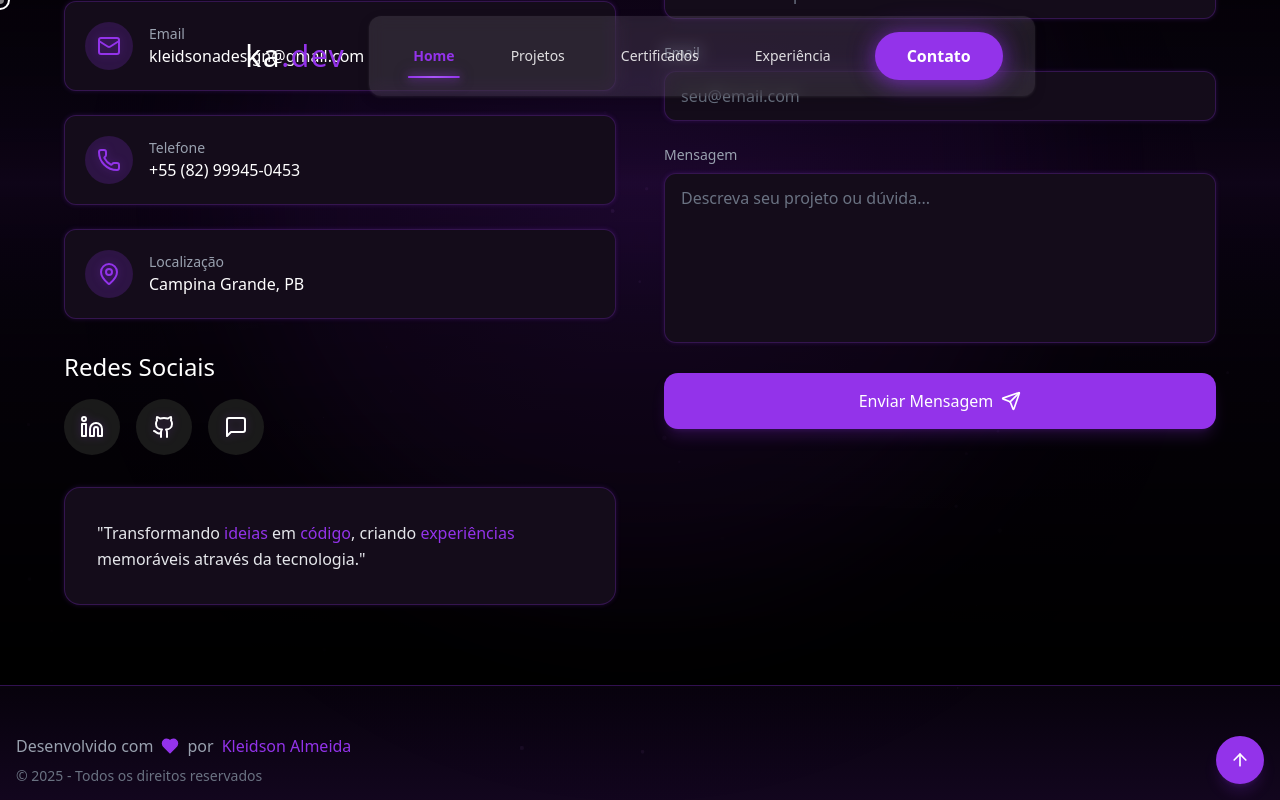
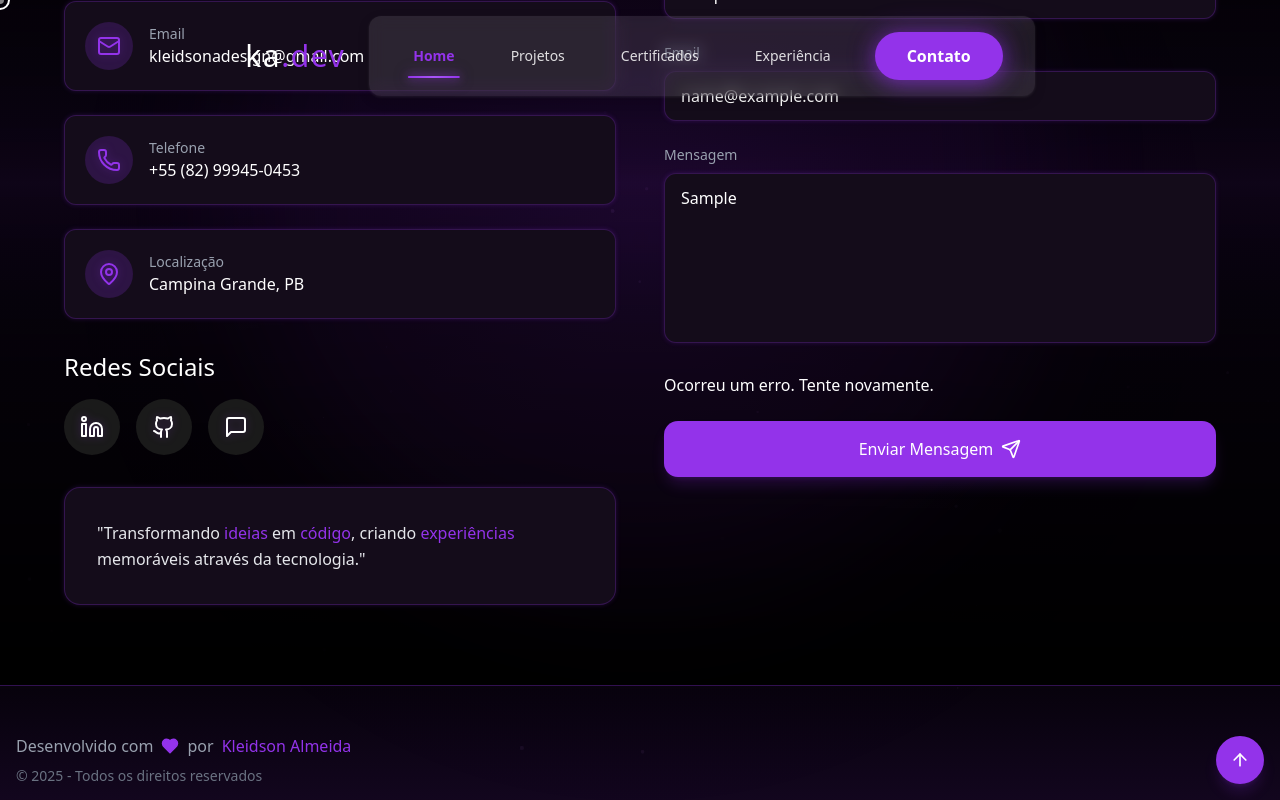
Before and after one commit to kleidsonadesign/ka.dev, a React (Vite) app: page / in a window 1280 px wide. Both pictures are taken after typing "Sample", "name@example.com", "Sample" into the empty fields and a click on the button "Enviar Mensagem". Shown: the part 6225-7025 px from the top of the page. Built offline with nearby package versions, Linux system fonts and the light colour scheme.

Commit message:
Update Contact.tsx

```diff
--- a/src/components/Contact.tsx
+++ b/src/components/Contact.tsx
@@ -1,22 +1,43 @@
-import { motion } from "motion/react";
+import { motion } from "framer-motion";
 import { Mail, Phone, MapPin, Send, Linkedin, Github, MessageSquare } from "lucide-react";
 import { useState } from "react";
 
 export function Contact() {
-  const [formData, setFormData] = useState({
-    name: "",
-    email: "",
-    message: "",
-  });
+  // Estado para controlar o status do envio (ocioso, enviando, sucesso, erro)
+  const [status, setStatus] = useState("idle");
 
-  const handleSubmit = (e: React.FormEvent) => {
+  const handleSubmit = async (e: React.FormEvent<HTMLFormElement>) => {
     e.preventDefault();
-    // Aqui você pode adicionar a lógica de envio do formulário
-    console.log("Form submitted:", formData);
-    alert("Mensagem enviada com sucesso! (Demo)");
-    setFormData({ name: "", email: "", message: "" });
+    setStatus("submitting"); // Atualiza o status para "enviando"
+
+    const form = e.target as HTMLFormElement;
+    const data = new FormData(form);
+
+    try {
+      // Usamos 'fetch' para enviar os dados para o endpoint do Formspree de forma assíncrona
+      const response = await fetch(form.action, {
+        method: form.method,
+        body: data,
+        headers: {
+          'Accept': 'application/json'
+        }
+      });
+
+      if (response.ok) {
+        setStatus("success"); // Se a resposta for OK, status de sucesso
+        form.reset(); // Limpa o formulário
+      } else {
+        // Se houver um problema na resposta (ex: erro no Formspree)
+        setStatus("error");
+      }
+    } catch (error) {
+      // Se houver um erro de rede (ex: sem internet)
+      console.error("Houve um erro ao enviar o formulário:", error);
+      setStatus("error");
+    }
   };
 
+  // Restante do seu código (sem alterações)
   const contactInfo = [
     {
       icon: Mail,
@@ -169,7 +190,13 @@ export function Contact() {
             viewport={{ once: true }}
             transition={{ duration: 0.6 }}
           >
-            <form onSubmit={handleSubmit} className="space-y-6">
+            {/* LINK ATUALIZADO ABAIXO */}
+            <form
+              action="https://formspree.io/f/mjkalqzo"
+              method="POST"
+              onSubmit={handleSubmit}
+              className="space-y-6"
+            >
               <motion.div
                 initial={{ opacity: 0, y: 20 }}
                 whileInView={{ opacity: 1, y: 0 }}
@@ -179,9 +206,8 @@ export function Contact() {
                 <label className="block text-sm text-gray-400 mb-2">Nome</label>
                 <input
                   type="text"
+                  name="name"
                   required
-                  value={formData.name}
-                  onChange={(e) => setFormData({ ...formData, name: e.target.value })}
                   className="w-full px-4 py-3 text-white placeholder-gray-500 focus:outline-none focus:ring-2 focus:ring-primary/50 transition-all"
                   style={{
                     backgroundColor: '#140C1A',
@@ -202,9 +228,8 @@ export function Contact() {
                 <label className="block text-sm text-gray-400 mb-2">Email</label>
                 <input
                   type="email"
+                  name="email"
                   required
-                  value={formData.email}
-                  onChange={(e) => setFormData({ ...formData, email: e.target.value })}
                   className="w-full px-4 py-3 text-white placeholder-gray-500 focus:outline-none focus:ring-2 focus:ring-primary/50 transition-all"
                   style={{
                     backgroundColor: '#140C1A',
@@ -224,9 +249,8 @@ export function Contact() {
               >
                 <label className="block text-sm text-gray-400 mb-2">Mensagem</label>
                 <textarea
+                  name="message"
                   required
-                  value={formData.message}
-                  onChange={(e) => setFormData({ ...formData, message: e.target.value })}
                   rows={6}
                   className="w-full px-4 py-3 text-white placeholder-gray-500 resize-none focus:outline-none focus:ring-2 focus:ring-primary/50 transition-all"
                   style={{
@@ -239,17 +263,22 @@ export function Contact() {
                 />
               </motion.div>
 
+              {/* Mensagens de Status */}
+              {status === "success" && <p className="text-green-400">Mensagem enviada com sucesso!</p>}
+              {status === "error" && <p className="text-red-400">Ocorreu um erro. Tente novamente.</p>}
+
               <motion.button
                 type="submit"
+                disabled={status === "submitting"} // Desabilita o botão durante o envio
                 initial={{ opacity: 0, y: 20 }}
                 whileInView={{ opacity: 1, y: 0 }}
                 viewport={{ once: true }}
                 transition={{ delay: 0.5 }}
                 whileHover={{ y: -3 }}
                 whileTap={{ scale: 0.95 }}
-                className="w-full px-8 py-4 bg-primary hover:bg-accent text-white rounded-xl transition-all shadow-lg shadow-primary/20 hover:shadow-[0_12px_24px_rgba(147,51,234,0.4)] flex items-center justify-center gap-2 cursor-interactive"
+                className="w-full px-8 py-4 bg-primary hover:bg-accent text-white rounded-xl transition-all shadow-lg shadow-primary/20 hover:shadow-[0_12px_24px_rgba(147,51,234,0.4)] flex items-center justify-center gap-2 cursor-interactive disabled:bg-gray-500 disabled:cursor-not-allowed"
               >
-                Enviar Mensagem
+                {status === "submitting" ? "Enviando..." : "Enviar Mensagem"}
                 <Send size={20} />
               </motion.button>
             </form>
```
